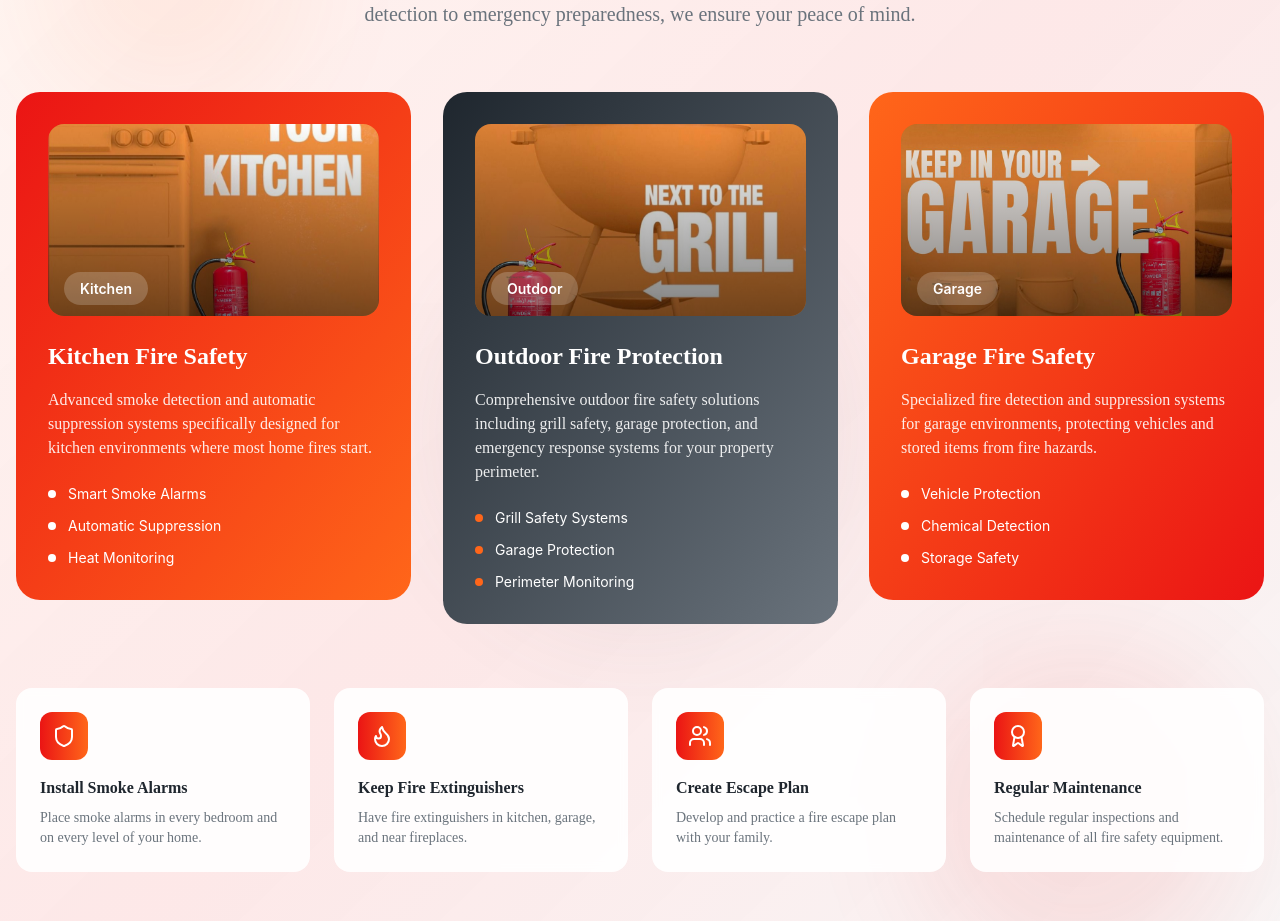
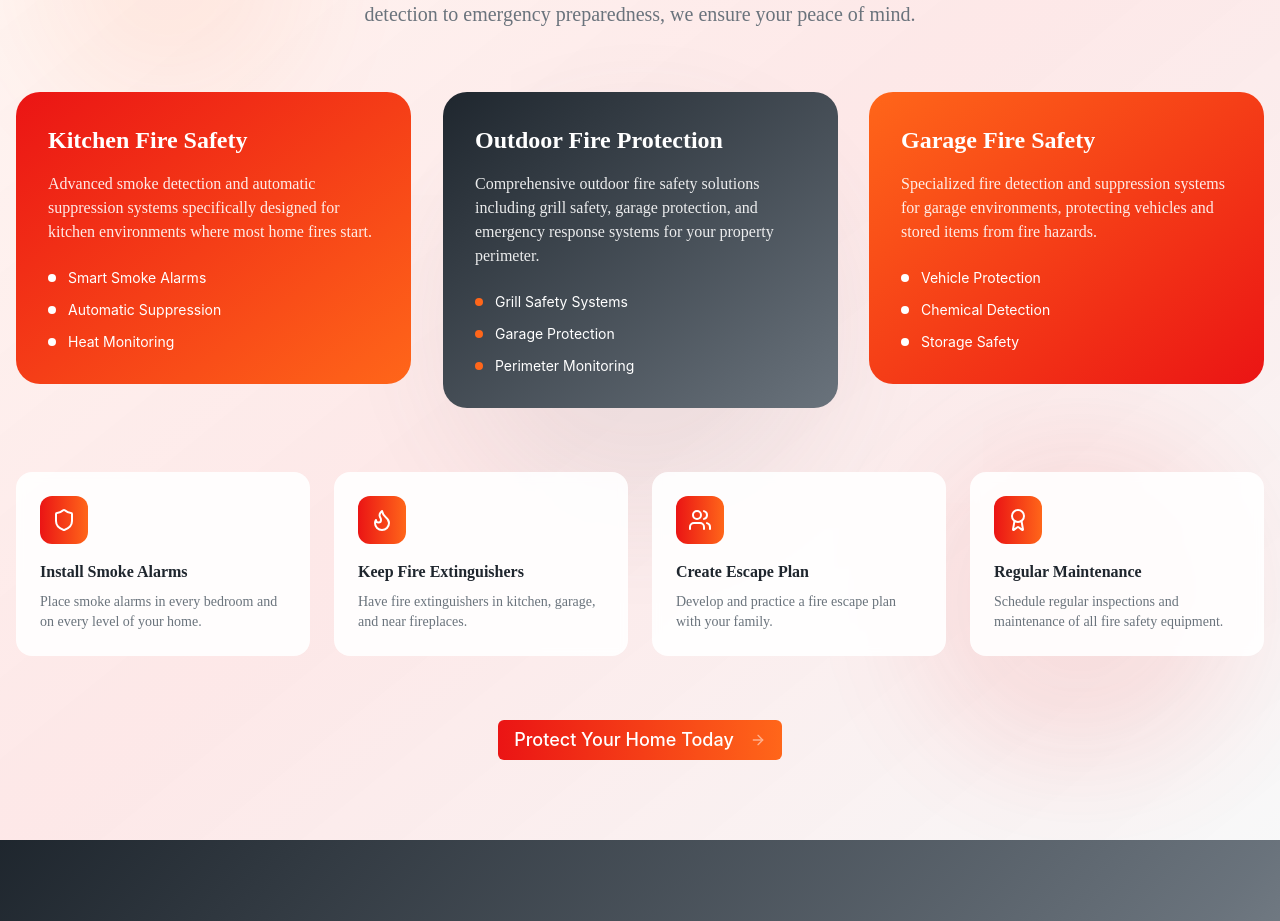
Before and after one commit to Webique/arrow-fire-bilingual-landing, a React (Vite) app: page / in a window 1280 px wide. Shown: the part 3266-4187 px from the top of the page. Built offline with nearby package versions, Linux system fonts and the light colour scheme.

Commit message:
Remove images from promotional section
Remove images from the "Fire Safety Starts at Home" section as requested.

```diff
--- a/src/components/ArrowFireLanding.tsx
+++ b/src/components/ArrowFireLanding.tsx
@@ -357,19 +357,6 @@ export default function ArrowFireLanding() {
             {/* Kitchen Safety */}
             <div className="group relative">
               <div className="bg-gradient-to-br from-fire-red to-fire-orange rounded-3xl p-8 text-white hover-lift scale-in" style={{animationDelay: '0.1s'}}>
-                <div className="relative mb-6">
-                  <img
-                    src={promoImages[0].src}
-                    alt={t(promoImages[0].key)}
-                    className="w-full h-48 object-cover rounded-2xl group-hover:scale-105 transition-transform duration-500"
-                  />
-                  <div className="absolute inset-0 bg-gradient-to-t from-black/50 to-transparent rounded-2xl"></div>
-                  <div className="absolute bottom-4 left-4">
-                    <span className="bg-white/20 backdrop-blur-sm px-4 py-2 rounded-full text-sm font-semibold">
-                      {language === 'en' ? 'Kitchen' : 'المطبخ'}
-                    </span>
-                  </div>
-                </div>
                 <h3 className="text-2xl font-professional-en font-bold mb-4">
                   {language === 'en' ? 'Kitchen Fire Safety' : 'السلامة من حريق المطبخ'}
                 </h3>
@@ -396,19 +383,6 @@ export default function ArrowFireLanding() {
             {/* Outdoor Safety */}
             <div className="group relative">
               <div className="bg-gradient-to-br from-industrial-dark to-safety-gray rounded-3xl p-8 text-white hover-lift scale-in" style={{animationDelay: '0.2s'}}>
-                <div className="relative mb-6">
-                  <img
-                    src={promoImages[1].src}
-                    alt={t(promoImages[1].key)}
-                    className="w-full h-48 object-cover rounded-2xl group-hover:scale-105 transition-transform duration-500"
-                  />
-                  <div className="absolute inset-0 bg-gradient-to-t from-black/50 to-transparent rounded-2xl"></div>
-                  <div className="absolute bottom-4 left-4">
-                    <span className="bg-white/20 backdrop-blur-sm px-4 py-2 rounded-full text-sm font-semibold">
-                      {language === 'en' ? 'Outdoor' : 'الخارج'}
-                    </span>
-                  </div>
-                </div>
                 <h3 className="text-2xl font-professional-en font-bold mb-4">
                   {language === 'en' ? 'Outdoor Fire Protection' : 'حماية الحريق الخارجية'}
                 </h3>
@@ -435,19 +409,6 @@ export default function ArrowFireLanding() {
             {/* Garage Safety */}
             <div className="group relative">
               <div className="bg-gradient-to-br from-fire-orange to-fire-red rounded-3xl p-8 text-white hover-lift scale-in" style={{animationDelay: '0.3s'}}>
-                <div className="relative mb-6">
-                  <img
-                    src={promoImages[2].src}
-                    alt={t(promoImages[2].key)}
-                    className="w-full h-48 object-cover rounded-2xl group-hover:scale-105 transition-transform duration-500"
-                  />
-                  <div className="absolute inset-0 bg-gradient-to-t from-black/50 to-transparent rounded-2xl"></div>
-                  <div className="absolute bottom-4 left-4">
-                    <span className="bg-white/20 backdrop-blur-sm px-4 py-2 rounded-full text-sm font-semibold">
-                      {language === 'en' ? 'Garage' : 'الجراج'}
-                    </span>
-                  </div>
-                </div>
                 <h3 className="text-2xl font-professional-en font-bold mb-4">
                   {language === 'en' ? 'Garage Fire Safety' : 'السلامة من حريق الجراج'}
                 </h3>
```
